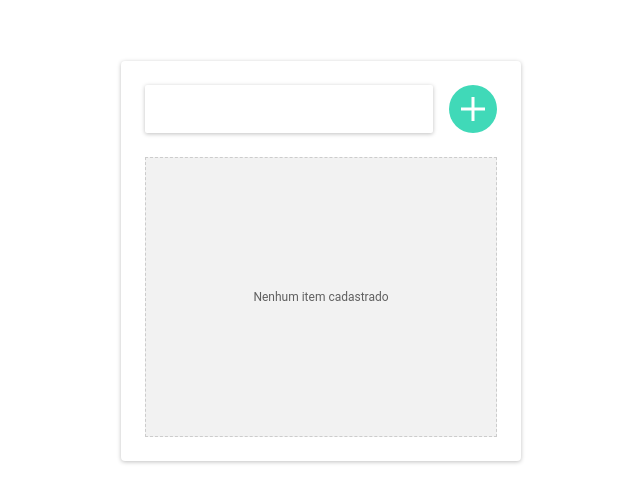
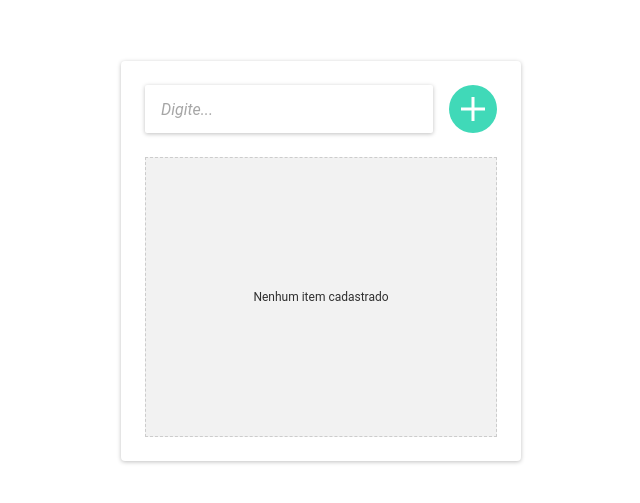
Before and after one commit to nicaloribeiro/wf-todoapp, a React (Create React App) app: page / in a window 1280 px wide. Shown: the part 139-642 px from the top of the page, without its empty margins (319-959 px from the left). Built offline with nearby package versions, Linux system fonts and the light colour scheme.

Commit message:
Adicao de placholder e seu estilo

```diff
--- a/src/components/Input/index.js
+++ b/src/components/Input/index.js
@@ -2,6 +2,6 @@ import { Input } from './style'
 
 export default function InputComponent({ inputValue, inputChangeHandler }) {
     return (
-        <Input type="text" value={inputValue} onChange={(e) => inputChangeHandler(e.target.value)} />
+        <Input type="text" value={inputValue} onChange={(e) => inputChangeHandler(e.target.value)} placeholder="Digite..."/>
     )
 }
--- a/src/components/Input/style.js
+++ b/src/components/Input/style.js
@@ -11,7 +11,7 @@ export const Input = styled.input`
 
     font-style: normal;
     font-weight: 400;
-    color: var(--gray-500);
+    color: var(--gray-600);
     line-height: 18px;
     font-size: 16px;
 
@@ -19,4 +19,10 @@ export const Input = styled.input`
         outline: none;
     }
 
+    ::placeholder {
+        font-style: italic;
+        opacity: .8;
+        color: var(--gray-500);
+    }
+
 `
--- a/src/styles/global.js
+++ b/src/styles/global.js
@@ -7,7 +7,8 @@ export const GlobalStyle = createGlobalStyle`
         --gray-200: #EEEEEE;
         --gray-400: #CCCCCC;
         --gray-500: #909090;
-        --gray-600: #606060;
+        --gray-600: #303030;
+        --gray-700: #606060;
     }
 
     * {
```
